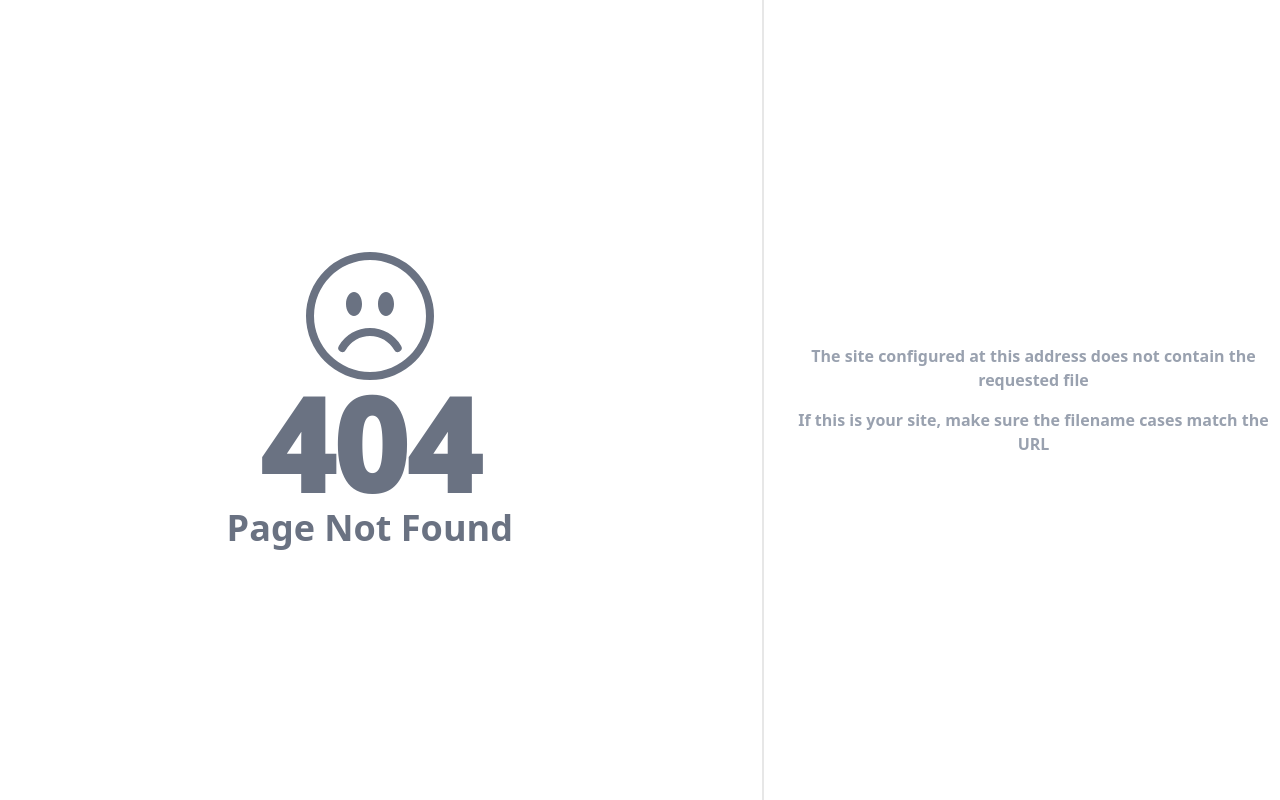
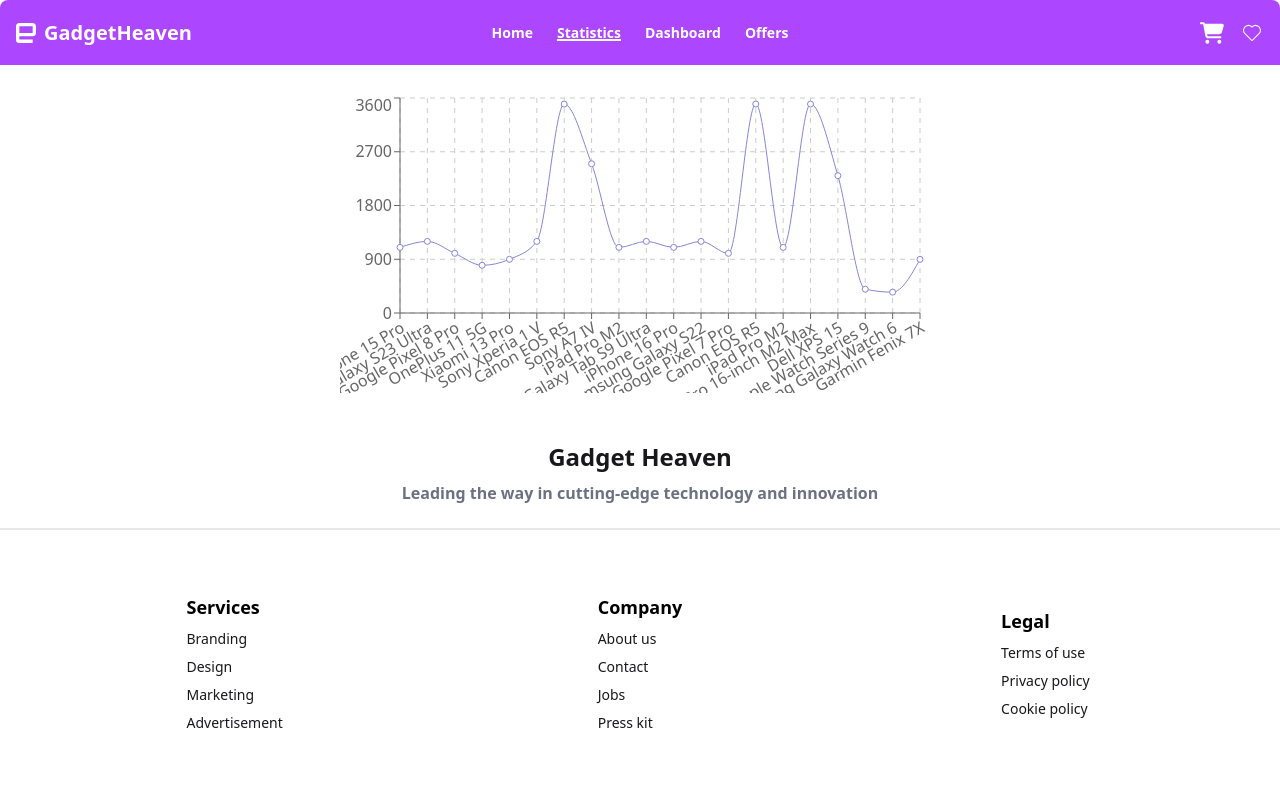
Before and after one commit to mrinmoy-765/GadgetHeaven, a React (Vite) app: page /productChart in a window 1280 px wide. Before the commit this address had no page. Built offline with nearby package versions, Linux system fonts and the light colour scheme.

Commit message:
ProductChart addded

```diff
--- a/package.json
+++ b/package.json
@@ -19,6 +19,7 @@
     "react-rating-stars-component": "^2.2.0",
     "react-router-dom": "^6.29.0",
     "react-toastify": "^11.0.3",
+    "recharts": "^2.15.1",
     "tailwindcss": "^4.0.7"
   },
   "devDependencies": {
--- a/src/components/Navbar/Navbar.jsx
+++ b/src/components/Navbar/Navbar.jsx
@@ -9,7 +9,9 @@ const Navbar = () => {
 
   // Check if the current route is "/dashboard" or "/offer"
   const isWhiteNavbar =
-    location.pathname === "/dashboard" || location.pathname === "/offer";
+    location.pathname === "/dashboard" ||
+    location.pathname === "/offer" ||
+    location.pathname === "/ProductChart";
 
   return (
     <div>
@@ -97,7 +99,12 @@ const NavLinks = () => (
       </NavLink>
     </li>
     <li>
-      <a href="">Statistics</a>
+      <NavLink
+        to="/ProductChart"
+        className={({ isActive }) => (isActive ? "underline decoration-2" : "")}
+      >
+        Statistics
+      </NavLink>
     </li>
     <li>
       <NavLink
--- /dev/null
+++ b/src/components/ProductChart/ProductChart.jsx
@@ -0,0 +1,53 @@
+import { useState, useEffect } from "react";
+import {
+  LineChart,
+  Line,
+  XAxis,
+  YAxis,
+  CartesianGrid,
+  Tooltip,
+} from "recharts";
+
+const ProductChart = () => {
+  const [chartData, setChartData] = useState([]);
+
+  useEffect(() => {
+    fetch("/data.json")
+      .then((response) => response.json())
+      .then((data) => {
+        console.log("Fetched Data:", data); // Debugging: Check JSON structure
+        const formattedData = data.map((product, index) => ({
+          id: index + 1, // Ensure unique key
+          name: product.product_title || `Product ${index + 1}`, // Use correct key
+          price: product.price || 0, // Default price if missing
+        }));
+
+        console.log("Formatted Data:", formattedData); // Debugging
+        setChartData(formattedData);
+      })
+      .catch((error) => console.error("Error fetching data:", error));
+  }, []);
+
+  return (
+    <div className="flex justify-center my-7">
+      {chartData.length > 0 ? (
+        <LineChart
+          width={600}
+          height={300}
+          data={chartData}
+          margin={{ top: 5, right: 20, bottom: 50, left: 0 }}
+        >
+          <CartesianGrid stroke="#ccc" strokeDasharray="5 5" />
+          <XAxis dataKey="name" angle={-30} textAnchor="end" interval={0} />
+          <YAxis />
+          <Tooltip />
+          <Line type="monotone" dataKey="price" stroke="#8884d8" />
+        </LineChart>
+      ) : (
+        <p>Loading chart data...</p>
+      )}
+    </div>
+  );
+};
+
+export default ProductChart;
--- a/src/main.jsx
+++ b/src/main.jsx
@@ -8,6 +8,7 @@ import GadgetDetails from "./components/GadgetDetails/GadgetDetails.jsx";
 import Offer from "./components/Offer/Offer.jsx";
 import Dashboard from "./components/Dashboard/Dashboard.jsx";
 import { createBrowserRouter, RouterProvider } from "react-router-dom";
+import ProductChart from "./components/ProductChart/ProductChart.jsx";
 
 const router = createBrowserRouter([
   {
@@ -27,6 +28,10 @@ const router = createBrowserRouter([
         loader: () => fetch("/data.json"),
       },
       { path: "/offer", element: <Offer /> },
+      {
+        path: "/productChart",
+        element: <ProductChart />,
+      },
     ],
   },
 ]);
```
Also changed, not shown: src/components/Statistics/Statistics.jsx (deleted), 1 other file (tests, documents, lock files or other folders).
